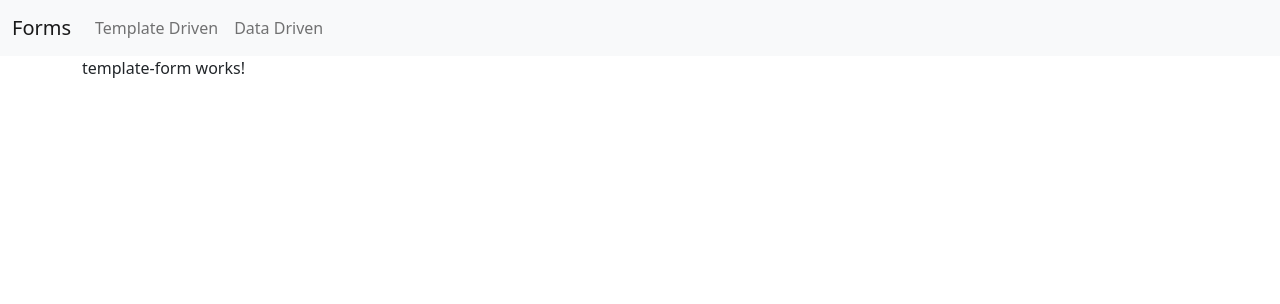
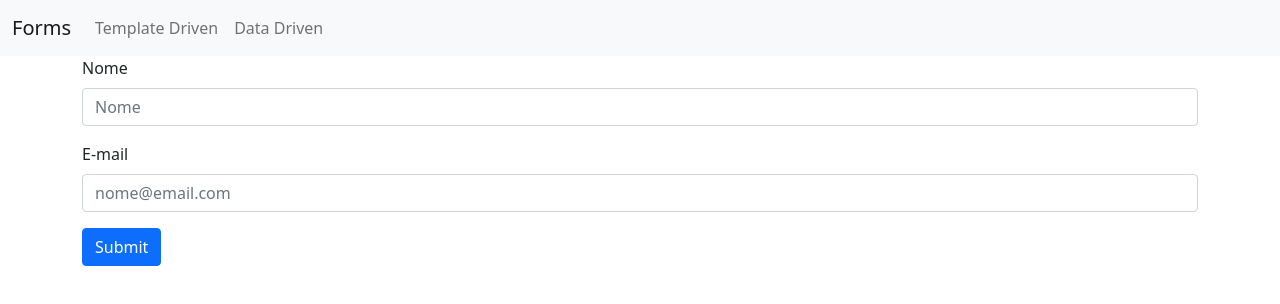
Before and after one commit to robertabononi/angular-loiane, an Angular app in the folder forms/: page /templateForm in a window 1280 px wide. Shown: the top 304 px of the page. Built offline with nearby package versions, Linux system fonts and the light colour scheme.

Commit message:
feat: create form structure

```diff
--- a/forms/src/app/template-form/template-form.component.html
+++ b/forms/src/app/template-form/template-form.component.html
@@ -1 +1,15 @@
-<p>template-form works!</p>
+<form>
+
+  <div class="mb-3">
+    <label for="nome" class="form-label">Nome</label>
+    <input type="text" class="form-control" id="nome" placeholder="Nome">
+  </div>
+
+  <div class="mb-3">
+    <label for="email" class="form-label">E-mail</label>
+    <input type="email" class="form-control" id="email" placeholder="nome@email.com">
+  </div>
+
+  <button type="submit" class="btn btn-primary">Submit</button>
+
+</form>
```
